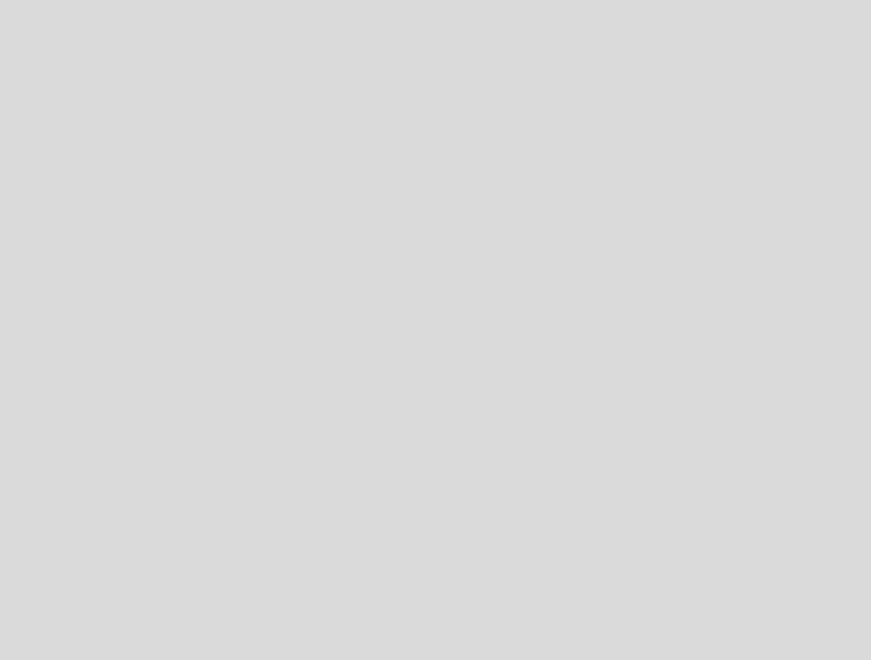
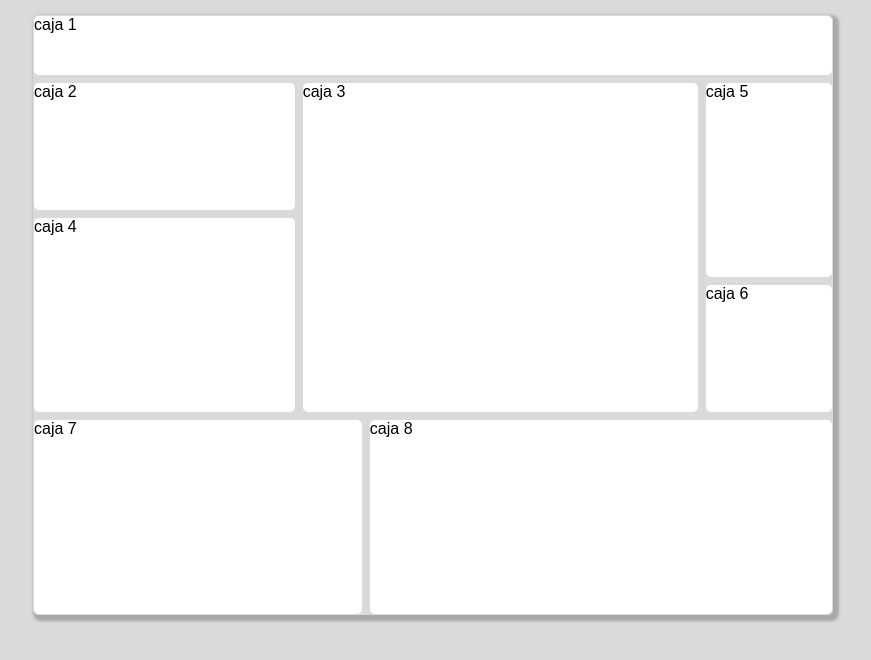
Before and after one commit to DavidJJulio/gridBasico, a plain HTML site: page index.html in a window 1280 px wide. Shown: the whole page, without its empty margins (207-1078 px from the left). Drawn offline with Linux system fonts and the light colour scheme.

Commit message:
feat: :sparkles: Practice

```diff
--- a/css/style.css
+++ b/css/style.css
@@ -8,3 +8,84 @@
 body {
     background-color: var(--color-primary);
 }
+
+.container {
+    display: grid;
+    grid-template-columns: repeat(12, 1fr) ;
+    grid-template-rows: repeat(9, 1fr);
+    grid-auto-rows: 1fr;
+    grid-template-areas:
+    "menu menu menu menu menu menu menu menu menu menu menu menu"
+    "notificate notificate notificate notificate sales sales sales sales sales sales balance balance"
+    "notificate notificate notificate notificate sales sales sales sales sales sales balance balance"
+    "week week week week sales sales sales sales sales sales balance balance"
+    "week week week week sales sales sales sales sales sales devs devs"
+    "week week week week sales sales sales sales sales sales devs devs"
+    "prod prod prod prod prod time time time time time time time"
+    "prod prod prod prod prod time time time time time time time"
+    "prod prod prod prod prod time time time time time time time"
+    ;
+    grid-gap: 8px;
+    width: 800px;
+    height: 600px;
+    margin: 15px auto;
+    background-color: var(--color-primary);
+    border: 1px solid var(--color-primary);
+    border-radius: 5px;
+    box-shadow: 3px 3px 3px 3px rgb(168, 168, 168);
+}
+.container div {
+    border-radius: 5px;
+    background-color: white;
+}
+.item_1 {
+    background-color: red;
+    grid-area: menu;
+}
+.item_2 {
+    background-color: rgb(255, 255, 255);
+    grid-area: notificate;
+}
+.item_3 {
+    background-color: rgb(122, 122, 122);
+    grid-area: sales;
+}
+.item_4 {
+    background-color: rgb(100, 100, 100);
+    grid-area: week;
+}
+.item_5 {
+    background-color: rgb(78, 78, 78);
+    grid-area: balance;
+}
+.item_6 {
+    background-color: rgb(160, 160, 160);
+    grid-area: devs;
+}
+.item_7 {
+    background-color: rgb(197, 197, 197);
+    grid-area: prod;
+}
+.item_8 {
+    background-color: rgb(31, 31, 31);
+    grid-area: time;
+}
+@media (width < 800px) {
+    .container{
+        width: 100%;
+        margin: 0;
+        height: 100vh;
+        padding: 10px;
+        grid-template-columns: repeat(2, 1fr) ;
+        grid-template-rows: 1fr;
+        grid-template-areas:
+        "menu menu"
+        "notificate notificate"
+        "sales sales"
+        "balance week"
+        "devs devs"
+        "prod prod"
+        "time time"
+        ;
+    }
+}
--- a/index.html
+++ b/index.html
@@ -7,6 +7,18 @@
     <link rel="stylesheet" href="css/style.css">
 </head>
 <body>
+    <div class="container">
+        <div class="item_1">caja 1</div>
+        <div class="item_2">caja 2</div>
+        <div class="item_3">caja 3</div>
+        <div class="item_4">caja 4</div>
+        <div class="item_5">caja 5</div>
+        <div class="item_6">caja 6</div>
+        <div class="item_7">caja 7</div>
+        <div class="item_8">caja 8</div>
 
+
+
+    </div>
 </body>
 </html>
```
